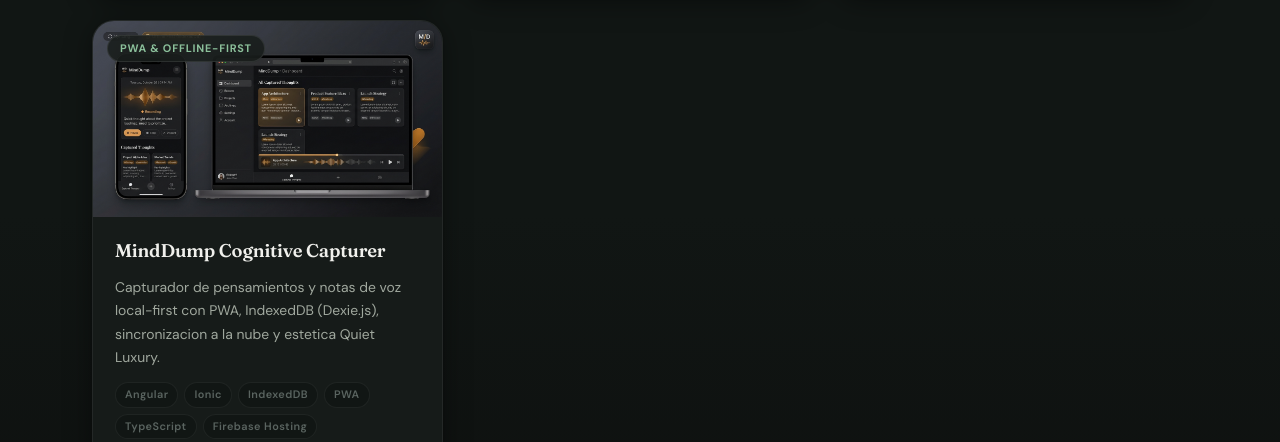
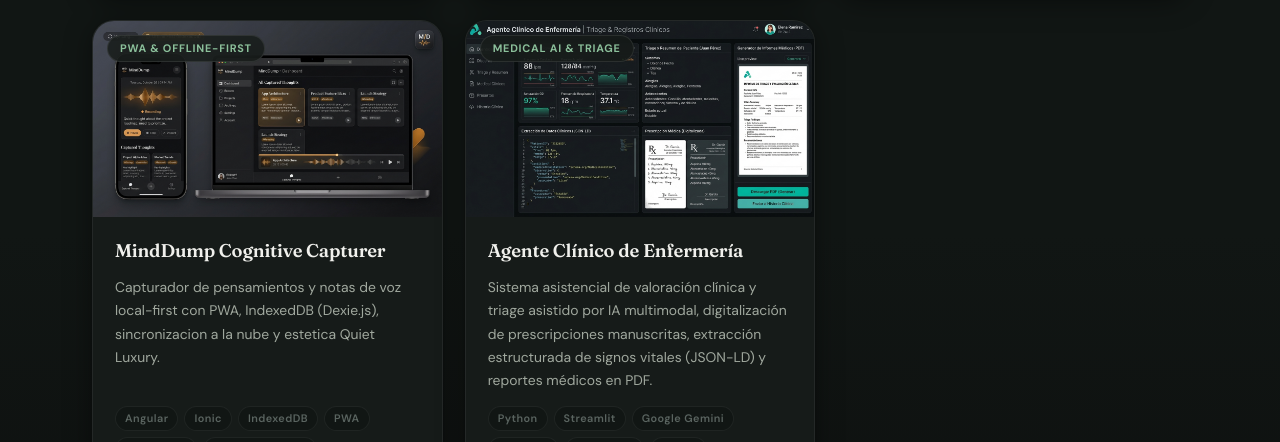
Before and after one commit to Mileidys10/portafolio, a website: page index.html in a window 1280 px wide. Shown: the part 2358-2800 px from the top of the page. Drawn offline with Linux system fonts and the light colour scheme; animation ran at ten frames a second.

Commit message:
feat(projects): add Clinical Nurse Agent and link all 8 projects directly to official GitHub repositories

```diff
--- a/index.html
+++ b/index.html
@@ -94,7 +94,7 @@
             </div>
             <div class="hero-metrics">
               <div class="metric-item">
-                <span class="metric-val">7+</span>
+                <span class="metric-val">8+</span>
                 <span class="metric-label">Proyectos Insignia</span>
               </div>
               <div class="metric-item">
@@ -153,7 +153,7 @@
               <!-- Stat chips inside card -->
               <div class="hero-stat-chips">
                 <div class="stat-chip">
-                  <span class="stat-chip-val">7+</span>
+                  <span class="stat-chip-val">8+</span>
                   <span class="stat-chip-label">Proyectos</span>
                 </div>
                 <div class="stat-chip">
@@ -183,7 +183,7 @@
         </header>
 
         <div class="project-filters">
-          <button class="filter-btn active" data-filter="all">Todos (7)</button>
+          <button class="filter-btn active" data-filter="all">Todos (8)</button>
           <button class="filter-btn" data-filter="mobile">Movil &amp; Hibrido</button>
           <button class="filter-btn" data-filter="fullstack">Fullstack Empresarial</button>
           <button class="filter-btn" data-filter="ai">IA &amp; Computer Vision</button>
--- a/js/app.js
+++ b/js/app.js
@@ -94,7 +94,7 @@
     image: 'assets/images/videogame_pose_preview.jpg',
     summary: 'Videojuego de combate multijugador por vision computacional en tiempo real donde los jugadores disparan rayos usando poses corporales frente a la camara.',
     tags: ['Python', 'YOLOv8-Pose', 'MediaPipe', 'Pygame-CE', 'OpenCV', 'Computer Vision'],
-    github: 'https://github.com/Mileidys10',
+    github: 'https://github.com/Mileidys10/videogame_pose',
     architecture: 'Patron Strategy desacoplado con soporte intercambiable entre YOLOv8-Pose y MediaPipe Tasks API. Motor de fisica de proyectiles continuos y sintetizador de audio procedimental offline.',
     challenges: [
       'Estimacion y seguimiento de poses corporales multiples a 60 FPS en resolucion 1080p.',
@@ -116,7 +116,7 @@
     image: 'assets/images/telegram_erp_preview.jpg',
     summary: 'Agente conversacional empresarial para Telegram conectado a BD relacionales para consultar stock, registrar movimientos Kardex y emitir reportes PDF.',
     tags: ['Python', 'SQLAlchemy', 'Telegram API', 'Google GenAI', 'ReportLab', 'PostgreSQL'],
-    github: 'https://github.com/Mileidys10',
+    github: 'https://github.com/Mileidys10/telegram_erp_agent',
     architecture: 'Bot asincrono con control de acceso por roles (RBAC), transacciones ACID en SQLAlchemy, reportes ejecutivos PDF con ReportLab y consultas en lenguaje natural con Gemini Function Calling.',
     challenges: [
       'Aislamiento de permisos estrictos por usuario de Telegram (Almacen, Ventas, Gerencia).',
@@ -172,6 +172,28 @@
       'Persistencia robusta en IndexedDB con cero latencia',
       'Despliegue activo en Firebase Hosting con soporte PWA instalable',
       'Estetica minimalista premium en modo oscuro con paleta titanio y ambar'
+    ]
+  },
+  {
+    id: 'agente-enfermeria',
+    title: 'Agente Clínico de Enfermería',
+    category: 'ai',
+    badge: 'Medical AI & Triage',
+    image: 'assets/images/agente_enfermeria_preview.jpg',
+    summary: 'Sistema asistencial de valoración clínica y triage asistido por IA multimodal, digitalización de prescripciones manuscritas, extracción estructurada de signos vitales (JSON-LD) y reportes médicos en PDF.',
+    tags: ['Python', 'Streamlit', 'Google Gemini', 'JSON-LD', 'ReportLab', 'SQLite'],
+    github: 'https://github.com/Mileidys10/agente_enfermeria',
+    architecture: 'Pipeline multimodal con extracción estructurada de signos vitales mediante visión computacional y modelos Gemini. Normalización médica a estándares OKF JSON-LD y generación transaccional de reportes clínicos en PDF con ReportLab.',
+    challenges: [
+      'Digitalización y OCR contextual de recetas y notas clínicas manuscritas de médicos.',
+      'Extracción determinista de constantes vitales (frecuencia, presión, saturación O2) en esquemas JSON-LD.',
+      'Generación automatizada de reportes médicos en PDF para la historia clínica hospitalaria.'
+    ],
+    features: [
+      'Dashboard clínico interactivo en Streamlit con telemetría de signos vitales',
+      'Digitalización y transcripción de notas clínicas manuscritas con IA multimodal',
+      'Normalización médica a especificación JSON-LD y persistencia en SQLite',
+      'Generador instantáneo de reportes de triage y valoración en PDF'
     ]
   }
 ];
@@ -316,6 +338,7 @@
   5. <span class="term-highlight">Telegram ERP Agent</span>: Bot empresarial con IA y reportes PDF.
   6. <span class="term-highlight">CinemaStellar</span>: Portal de cine con selector de butacas SVG.
   7. <span class="term-highlight">MindDump</span>: Capturador cognitivo PWA local-first con IndexedDB y audio.
+  8. <span class="term-highlight">Agente Clínico de Enfermería</span>: Triage asistido con IA multimodal, JSON-LD y PDF.
 `,
     contact: () => `
 Conectemos:
```
Also changed, not shown: assets/images/agente_enfermeria_preview.jpg (added), 2 other files.
